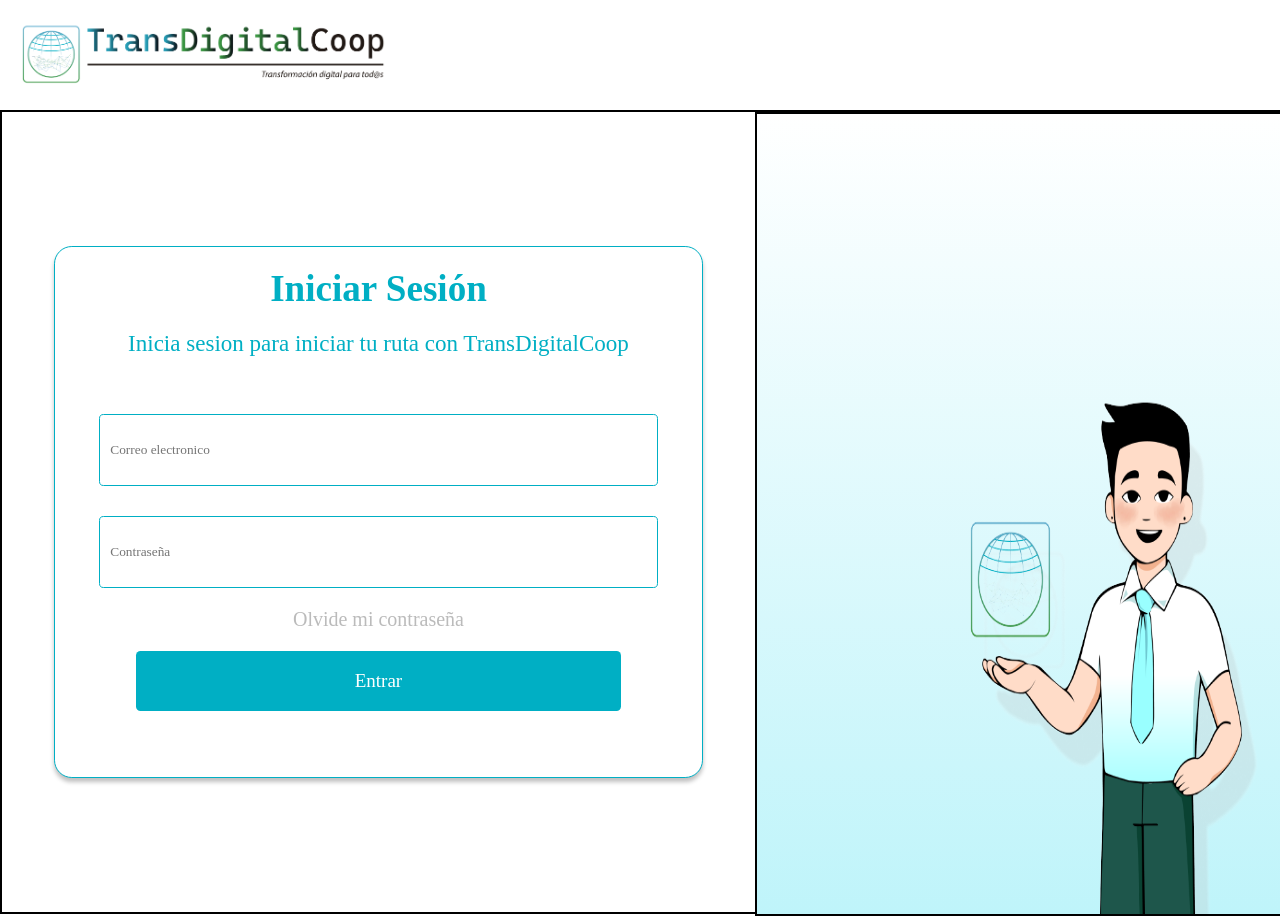
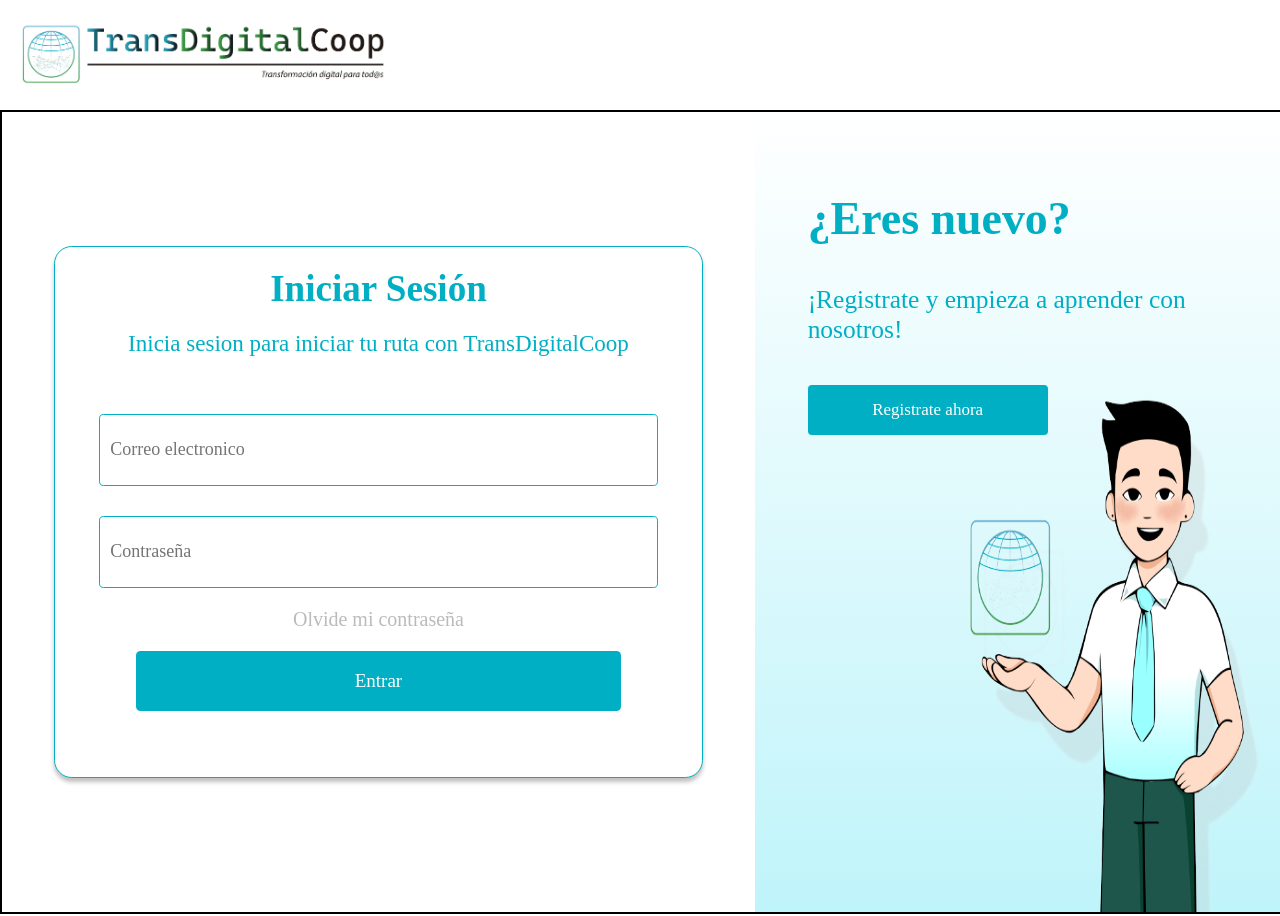
Before and after one commit to transdigitalcoop/e-learning-frontend, a React (Vite) app: page /auth in a window 1280 px wide. Built offline with nearby package versions, Linux system fonts and the light colour scheme.

Commit message:
Avances del login

```diff
--- a/src/auth/components/CardLogin.jsx
+++ b/src/auth/components/CardLogin.jsx
@@ -19,7 +19,9 @@ export const CardLogin = () => {
             <a href="auth/register" className="Myriad">
               Olvide mi contraseña
             </a>
-            <button type="submit">Entrar</button>
+            <button type="submit" className="Cascadia">
+              Entrar
+            </button>
           </div>
         </form>
       </div>
--- a/src/auth/pages/Login.jsx
+++ b/src/auth/pages/Login.jsx
@@ -8,6 +8,13 @@ export const Login = () => {
       <div className="Mainlogin">
         <CardLogin />
         <div className="dibujo2">
+          <div className="nuevo">
+            <h1>¿Eres nuevo?</h1>
+            <p className="Myriad">
+              ¡Registrate y empieza a aprender con nosotros!
+            </p>
+            <button>Registrate ahora</button>
+          </div>
           <img src={Muñeco2} alt="Muñeco2" />
         </div>
       </div>
--- a/src/auth/styles/CardLogin.css
+++ b/src/auth/styles/CardLogin.css
@@ -74,6 +74,7 @@
     margin: 0 auto;
     border-radius: 4.508px;
     border: 1.803px solid #00AFC4;
+    font-size: 18px;
     background: #FFF;
     height: 70px;
     width: 90%;
--- a/src/auth/styles/Login.css
+++ b/src/auth/styles/Login.css
@@ -9,7 +9,6 @@
     background: linear-gradient(180deg, #FFF 0%, #BFF4FA 100%);
     position: relative;
     height: 100%;
-    border: 2px solid;
     display: flex;
     align-items: center;
     justify-content: center;
@@ -21,3 +20,29 @@
     width: 70%;
     height: 70%;
 }
+.nuevo{
+    display: flex;
+    flex-direction: column;
+    gap: 40px;
+    position: absolute;
+    top: 10%;
+    left: 10%;
+    width: 400px;
+}
+.nuevo h1{
+    color: #00AFC4;
+    font-size: 45.923px;
+}
+.nuevo p{
+    text-align: left;
+    color: #00AFC4;
+    font-size: 25.468px;
+}
+.nuevo button{
+    font-size: 17px;
+    height: 50px;
+    width: 60%;
+    color: white;
+    border-radius: 4.028px;
+    background: #00AFC4;
+}
--- a/src/auth/styles/Register.css
+++ b/src/auth/styles/Register.css
@@ -17,6 +17,7 @@
     height: 90%;
 }
 
+
 @media (max-width:480px) {
     .Register-container .dibujo img{
       display: none;
--- a/src/styles/index.css
+++ b/src/styles/index.css
@@ -10,6 +10,12 @@
 button{
 	cursor: pointer;
 }
+.Myriad{
+    font-family: "Myriad Variable Concept";
+}
+.Cascadia{
+	font-family: "Cascadia Code";
+}
 body{
    background-color: white;
 }
```
